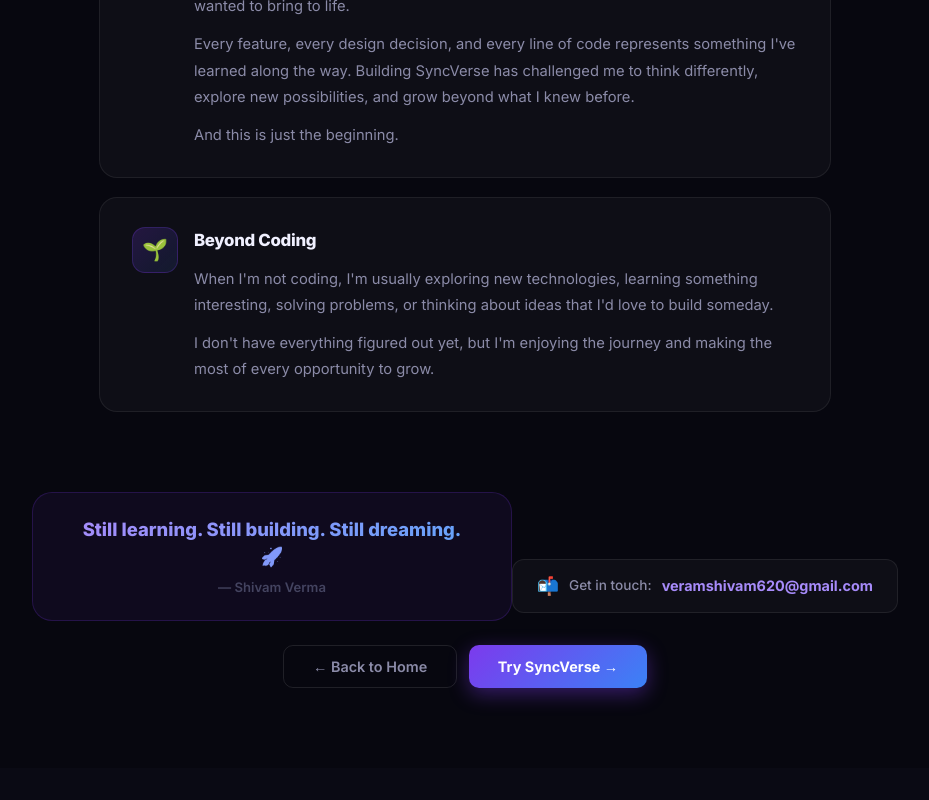
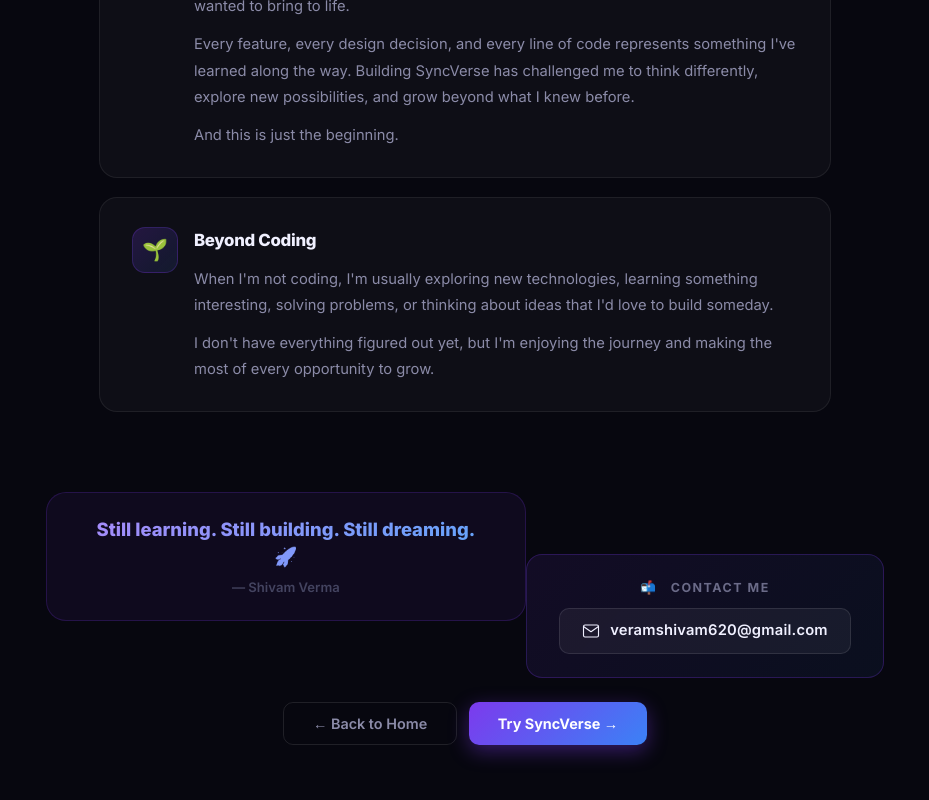
Before and after one commit to SShivam-tech-5/Syncverse, a React (Vite) app in the folder frontend/: page /about in a window 1280 px wide. Shown: the part 1120-1920 px from the top of the page, without its empty margins (175-1104 px from the left). Before the commit the page ends 1888 px from the top, so only its background shows below. Built offline with nearby package versions, Linux system fonts and the light colour scheme.

Commit message:
Updated frontend UI

```diff
--- a/frontend/src/pages/about.jsx
+++ b/frontend/src/pages/about.jsx
@@ -221,35 +221,73 @@ export default function About() {
                     </p>
                 </div>
 
-                {/* Contact */}
+                {/* ── Contact card ── */}
                 <div style={{
                     marginTop: '2rem',
-                    display: 'inline-flex', alignItems: 'center', gap: 10,
-                    padding: '0.75rem 1.5rem',
-                    borderRadius: 12,
-                    background: 'rgba(255,255,255,0.03)',
-                    border: '1px solid rgba(255,255,255,0.08)',
+                    padding: '1.4rem 2rem',
+                    borderRadius: 16,
+                    background: 'linear-gradient(135deg, rgba(124,58,237,0.1), rgba(59,130,246,0.07))',
+                    border: '1px solid rgba(124,58,237,0.25)',
+                    display: 'inline-flex',
+                    flexDirection: 'column',
+                    alignItems: 'center',
+                    gap: 10,
+                    minWidth: 300,
                 }}>
-                    <span style={{ fontSize: '1.1rem' }}>📬</span>
-                    <span style={{ color: '#8B8BA8', fontSize: '0.85rem', fontWeight: 500 }}>Get in touch:</span>
+                    <p style={{
+                        margin: 0,
+                        fontSize: '0.78rem',
+                        fontWeight: 700,
+                        color: '#6B6B88',
+                        letterSpacing: '1.5px',
+                        textTransform: 'uppercase',
+                    }}>
+                        📬 &nbsp; Contact Me
+                    </p>
+
                     <a
                         href="mailto:veramshivam620@gmail.com"
                         style={{
-                            color: '#A78BFA',
-                            fontWeight: 700,
-                            fontSize: '0.9rem',
+                            display: 'inline-flex',
+                            alignItems: 'center',
+                            gap: 10,
+                            padding: '0.65rem 1.4rem',
+                            borderRadius: 10,
+                            background: 'rgba(255,255,255,0.05)',
+                            border: '1px solid rgba(255,255,255,0.1)',
+                            color: '#F0F0FF',
+                            fontWeight: 600,
+                            fontSize: '0.92rem',
+                            fontFamily: 'Inter, sans-serif',
                             textDecoration: 'none',
-                            fontFamily: 'Inter, sans-serif',
-                            transition: 'color 0.2s',
+                            transition: 'all 0.2s ease',
+                            letterSpacing: '0.2px',
                         }}
-                        onMouseEnter={e => e.currentTarget.style.color = '#60A5FA'}
-                        onMouseLeave={e => e.currentTarget.style.color = '#A78BFA'}
+                        onMouseEnter={e => {
+                            e.currentTarget.style.background = 'rgba(124,58,237,0.15)';
+                            e.currentTarget.style.borderColor = 'rgba(124,58,237,0.5)';
+                            e.currentTarget.style.color = '#A78BFA';
+                            e.currentTarget.style.transform = 'translateY(-2px)';
+                            e.currentTarget.style.boxShadow = '0 8px 24px rgba(124,58,237,0.2)';
+                        }}
+                        onMouseLeave={e => {
+                            e.currentTarget.style.background = 'rgba(255,255,255,0.05)';
+                            e.currentTarget.style.borderColor = 'rgba(255,255,255,0.1)';
+                            e.currentTarget.style.color = '#F0F0FF';
+                            e.currentTarget.style.transform = 'none';
+                            e.currentTarget.style.boxShadow = 'none';
+                        }}
                     >
+                        {/* Gmail icon */}
+                        <svg width="18" height="18" viewBox="0 0 24 24" fill="none">
+                            <path d="M20 4H4C2.9 4 2 4.9 2 6V18C2 19.1 2.9 20 4 20H20C21.1 20 22 19.1 22 18V6C22 4.9 21.1 4 20 4Z" stroke="currentColor" strokeWidth="1.5" strokeLinecap="round" strokeLinejoin="round"/>
+                            <path d="M22 6L12 13L2 6" stroke="currentColor" strokeWidth="1.5" strokeLinecap="round" strokeLinejoin="round"/>
+                        </svg>
                         veramshivam620@gmail.com
                     </a>
                 </div>
 
-                {/* CTA buttons */}
+                {/* ── CTA buttons ── */}
                 <div style={{ marginTop: '1.5rem', display: 'flex', gap: 12, justifyContent: 'center', flexWrap: 'wrap' }}>
                     <button
                         onClick={() => navigate('/')}
```
